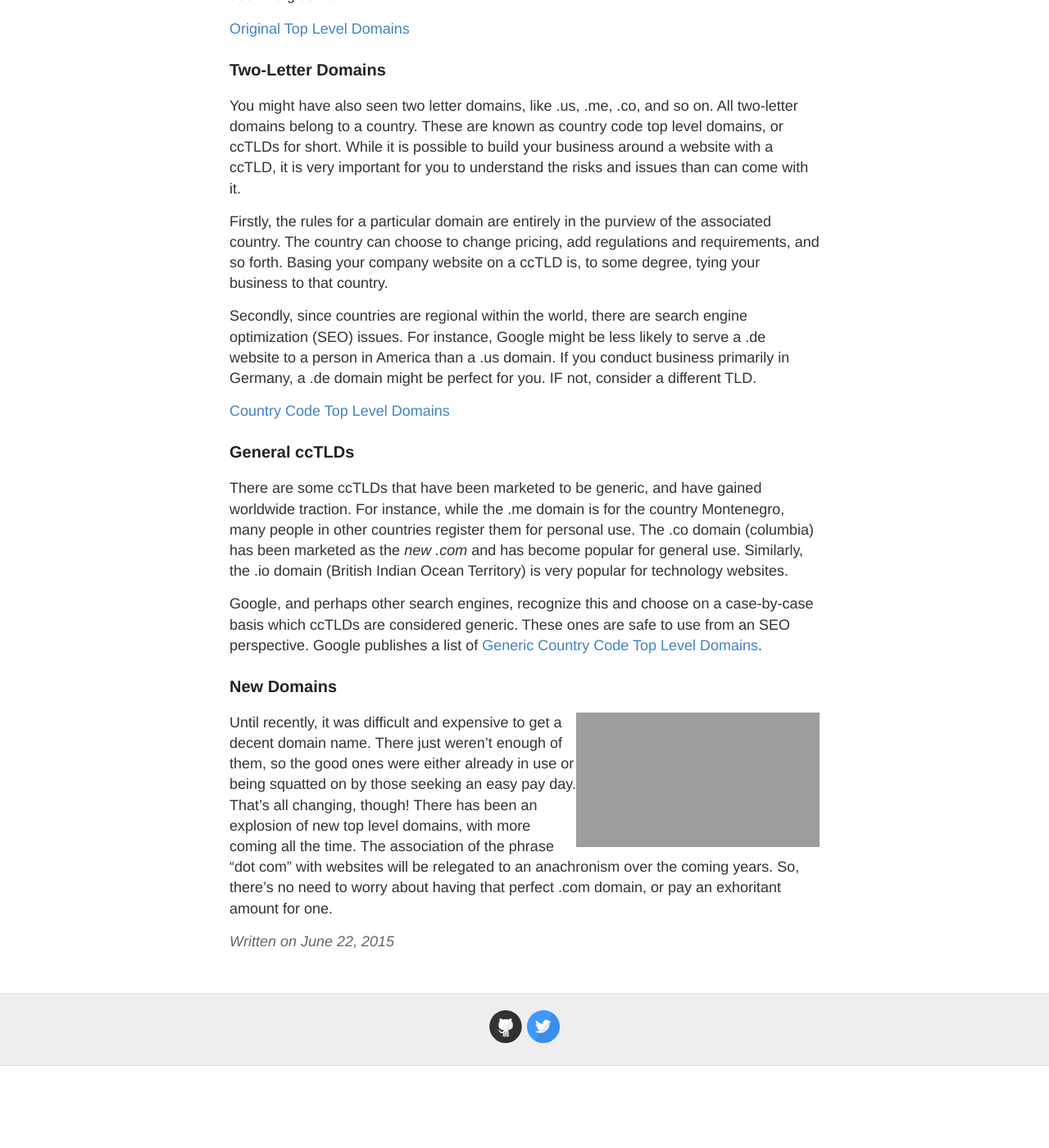
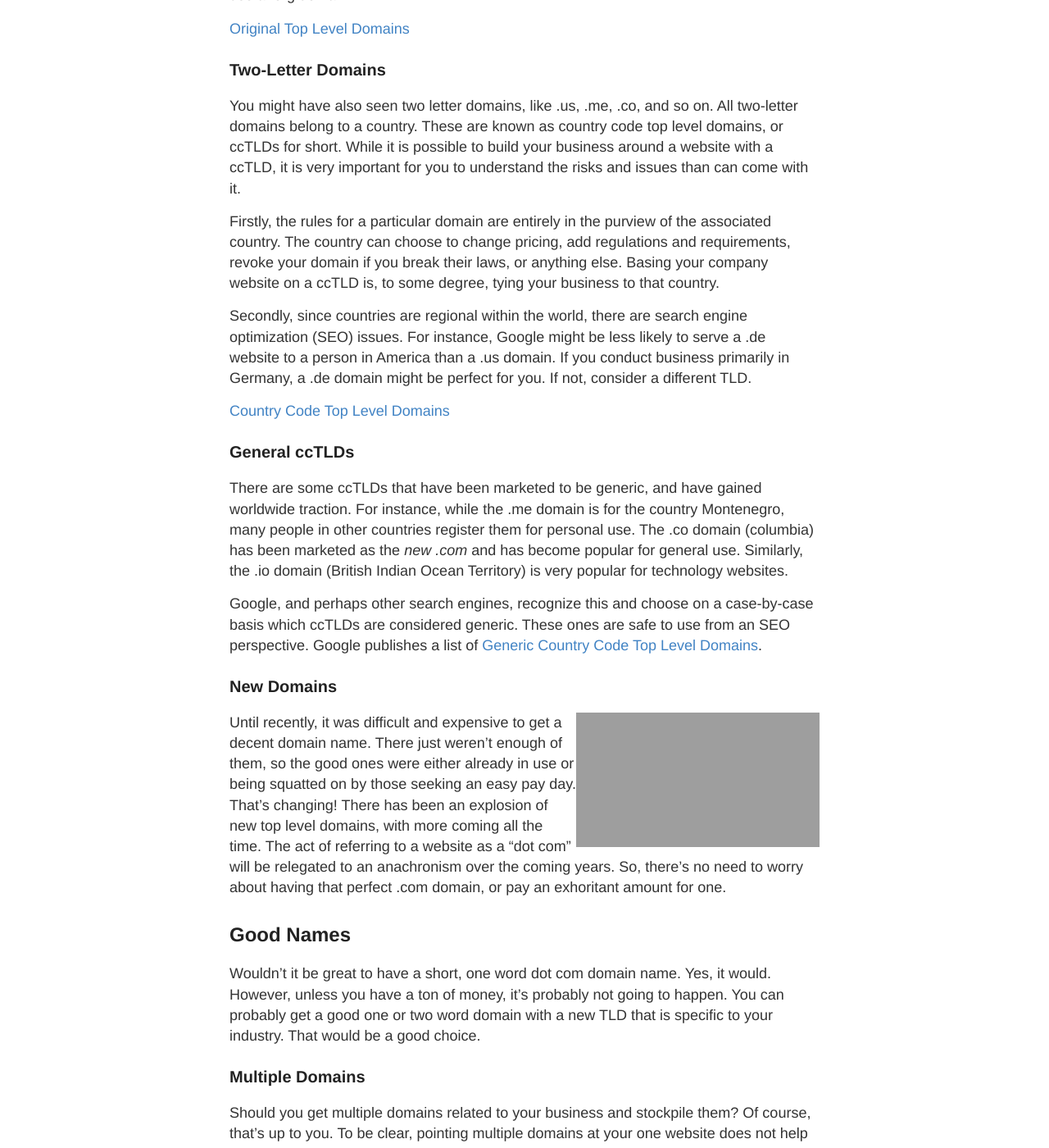
Before and after one commit to GaryChamberlain/garychamberlain.github.io, a Jekyll site: the page built from _posts/2015-6-22-startup-domain-name.md, in a window 1280 px wide and 1400 px high, scrolled down 693 px. Shown: the whole window at 82% size. Built offline with Jekyll 4.4.1, drawn with Linux system fonts in a browser that asks for light colours; Markdown is read by kramdown in place of the engine named in the settings; before the commit the page ends 1993 px from its top, so only the background shows below that; some of the changed text lies outside the part shown; grey boxes are pictures that could not be loaded.

Commit message:
Updated 2015-6-22-startup-domain-name.md

```diff
--- a/_posts/2015-6-22-startup-domain-name.md
+++ b/_posts/2015-6-22-startup-domain-name.md
@@ -6,11 +6,12 @@ published: true
 
 
 
-So, you have a start up and need a domain name?  Well, yes, if you have a start up you need a good domain name.  What does that mean?  What exactly makes one _good_? Is it possible these days to get a good one on a limited budget?  How much should you pay?  In this article I'll cover these questions and more.
+
+So, you have a start up and need a domain name?  Well, yes, if you have a start up you need a good domain name.  What exactly makes one _good_? Is it possible these days to get a good one on a limited budget?  How much should you pay?  In this article I'll cover these questions and more.
 
 ## Domain Name Basics
 
-The domain `example.com` uses the _com_ top level domain (a.k.a. TLD) and _example_ as a second-level domain.  The .com TLD is one of a handful of common TLDs which have been around for a very long time. Others include .net, .org, .edu, .gov, and so forth.  These are termed generic top level domains, or gTLDs for short.  Each was created to serve a particular purpose, such as .com for commercial, .edu for education, etc. Each gTLD is three or more characters.
+The domain `example.com` uses the _com_ top level domain (a.k.a. TLD) and _example_ as a second-level domain.  The .com TLD is one of a handful of common TLDs which have been around for a very long time. Others include .net, .org, .edu, .gov, and so forth.  These are termed generic top level domains, or gTLDs for short.  Each was created to serve a particular purpose, such as .com for commercial or .edu for education. Each gTLD is three or more characters.
 
 Some gTLDs have strict rules, and only allow particular kinds of organizations to register a second level domain, such as .mil and .edu. Others are much more flexible, and available on a first come first served basis. For example, it's perfectly acceptable for a non-profit company to register and use a .com domain, and a for-profit corporation to register and use a .org domain.
 
@@ -20,9 +21,9 @@ Some gTLDs have strict rules, and only allow particular kinds of organizations t
 
 You might have also seen two letter domains, like .us, .me, .co, and so on.  All two-letter domains belong to a country.  These are known as country code top level domains, or ccTLDs for short.  While it is possible to build your business around a website with a ccTLD, it is very important for you to understand the risks and issues than can come with it.
 
-Firstly, the rules for a particular domain are entirely in the purview of the associated country.  The country can choose to change pricing, add regulations and requirements, and so forth. Basing your company website on a ccTLD is, to some degree, tying your business to that country.
+Firstly, the rules for a particular domain are entirely in the purview of the associated country.  The country can choose to change pricing, add regulations and requirements, revoke your domain if you break their laws, or anything else. Basing your company website on a ccTLD is, to some degree, tying your business to that country.
 
-Secondly, since countries are regional within the world, there are search engine optimization (SEO) issues.  For instance, Google might be less likely to serve a .de website to a person in America than a .us domain.  If you conduct business primarily in Germany, a .de domain might be perfect for you. IF not, consider a different TLD.
+Secondly, since countries are regional within the world, there are search engine optimization (SEO) issues.  For instance, Google might be less likely to serve a .de website to a person in America than a .us domain.  If you conduct business primarily in Germany, a .de domain might be perfect for you. If not, consider a different TLD.
 
 [Country Code Top Level Domains](https://en.wikipedia.org/wiki/List_of_Internet_top-level_domains#Country_code_top-level_domains)
 
@@ -35,4 +36,18 @@ Google, and perhaps other search engines, recognize this and choose on a case-by
 ### New Domains
 
 <iframe width="297" height="164" src="http://www.youtube.com/embed/1kFcxf8KAjg?showinfo=0" frameborder="0" allowfullscreen="" style="float:right;"></iframe>
-Until recently, it was difficult and expensive to get a decent domain name.  There just weren't enough of them, so the good ones were either already in use or being squatted on by those seeking an easy pay day. That's all changing, though!  There has been an explosion of new top level domains, with more coming all the time.  The association of the phrase "dot com" with websites will be relegated to an anachronism over the coming years.  So, there's no need to worry about having that perfect .com domain, or pay an exhoritant amount for one.
+Until recently, it was difficult and expensive to get a decent domain name.  There just weren't enough of them, so the good ones were either already in use or being squatted on by those seeking an easy pay day. That's changing!  There has been an explosion of new top level domains, with more coming all the time.  The act of referring to a website as a "dot com" will be relegated to an anachronism over the coming years.  So, there's no need to worry about having that perfect .com domain, or pay an exhoritant amount for one.
+
+
+## Good Names
+
+Wouldn't it be great to have a short, one word dot com domain name.  Yes, it would.  However, unless you have a ton of money, it's probably not going to happen.  You can probably get a good one or two word domain with a new TLD that is specific to your industry.  That would be a good choice.
+
+### Multiple Domains
+
+Should you get multiple domains related to your business and stockpile them?  Of course, that's up to you.  To be clear, pointing multiple domains at your one website does not help your search engine rankings, and can harm them if the search engine recognizes duplicate content.
+
+Here are some reasons why you might get and hold an additional domains.
+
+1 You are planning on using it for a specific website or web application.
+2 You are
```
